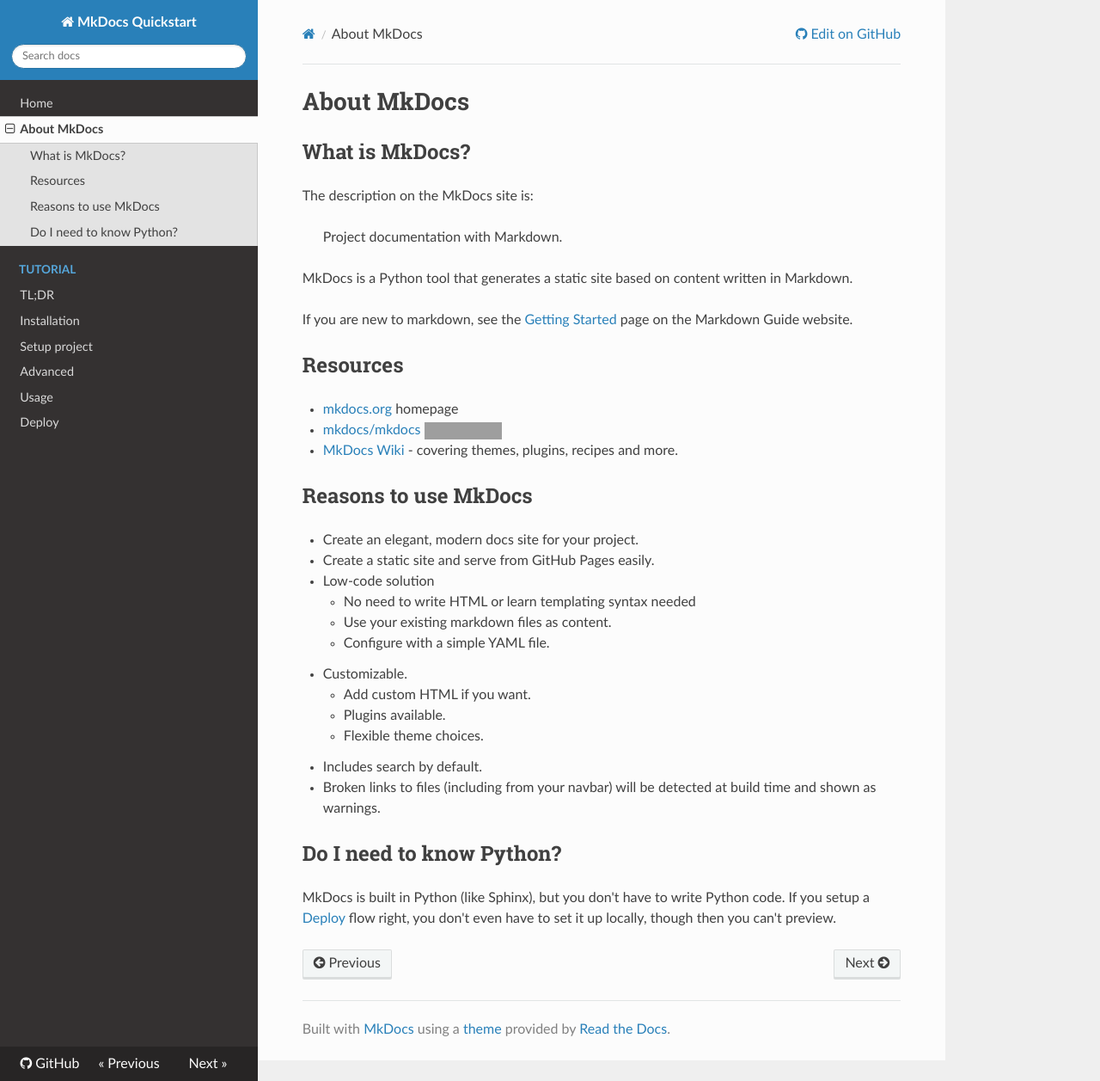
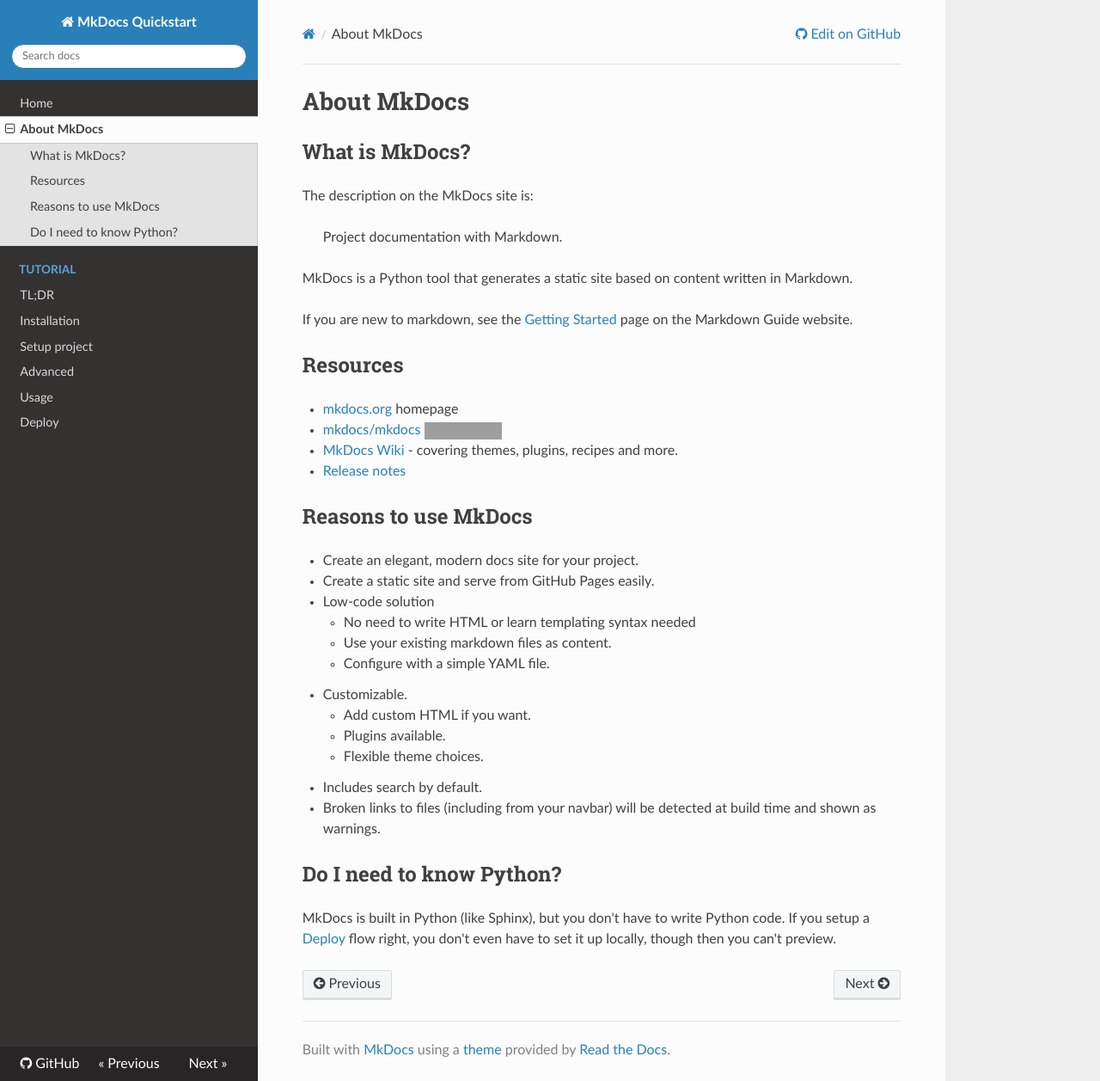
Before and after one commit to MichaelCurrin/mkdocs-quickstart, an MkDocs documentation site: the page built from docs/docs/about-mkdocs.md, in a window 1280 px wide and 1257 px high. Shown: the whole window at 86% size. Built offline with MkDocs 1.6.1, drawn with Linux system fonts in a browser that asks for light colours; nearby versions of some CDN libraries; grey boxes are pictures that could not be loaded.

Commit message:
docs: Update about-mkdocs.md

```diff
--- a/docs/docs/about-mkdocs.md
+++ b/docs/docs/about-mkdocs.md
@@ -17,6 +17,7 @@
 - [mkdocs.org](https://www.mkdocs.org) homepage
 - [mkdocs/mkdocs ![Repo stars](https://img.shields.io/github/stars/mkdocs/mkdocs?style=social)](https://github.com/mkdocs/mkdocs)
 - [MkDocs Wiki](https://github.com/mkdocs/mkdocs/wiki) - covering themes, plugins, recipes and more.
+- [Release notes](https://www.mkdocs.org/about/release-notes/)
 
 
 ## Reasons to use MkDocs
```
